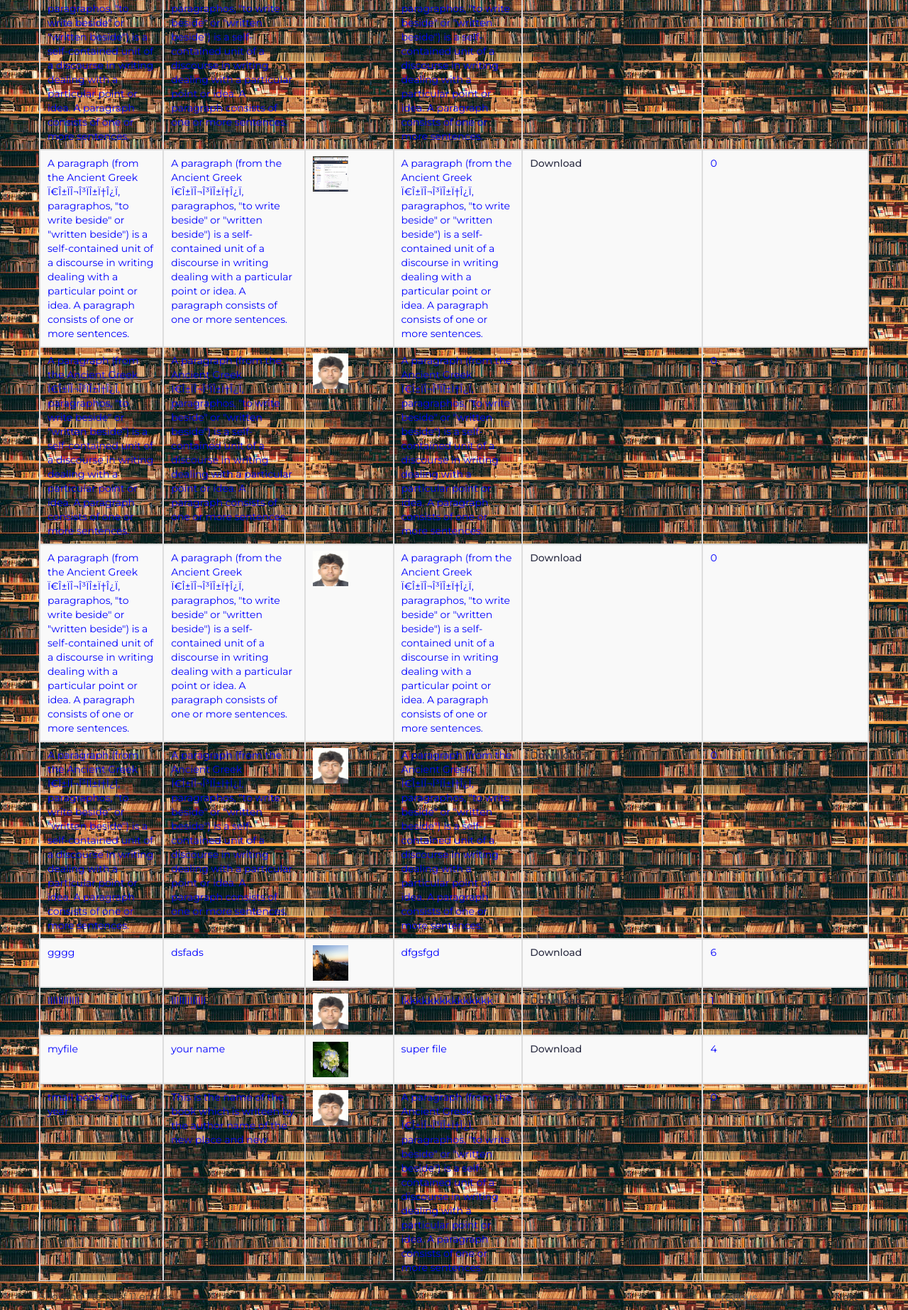
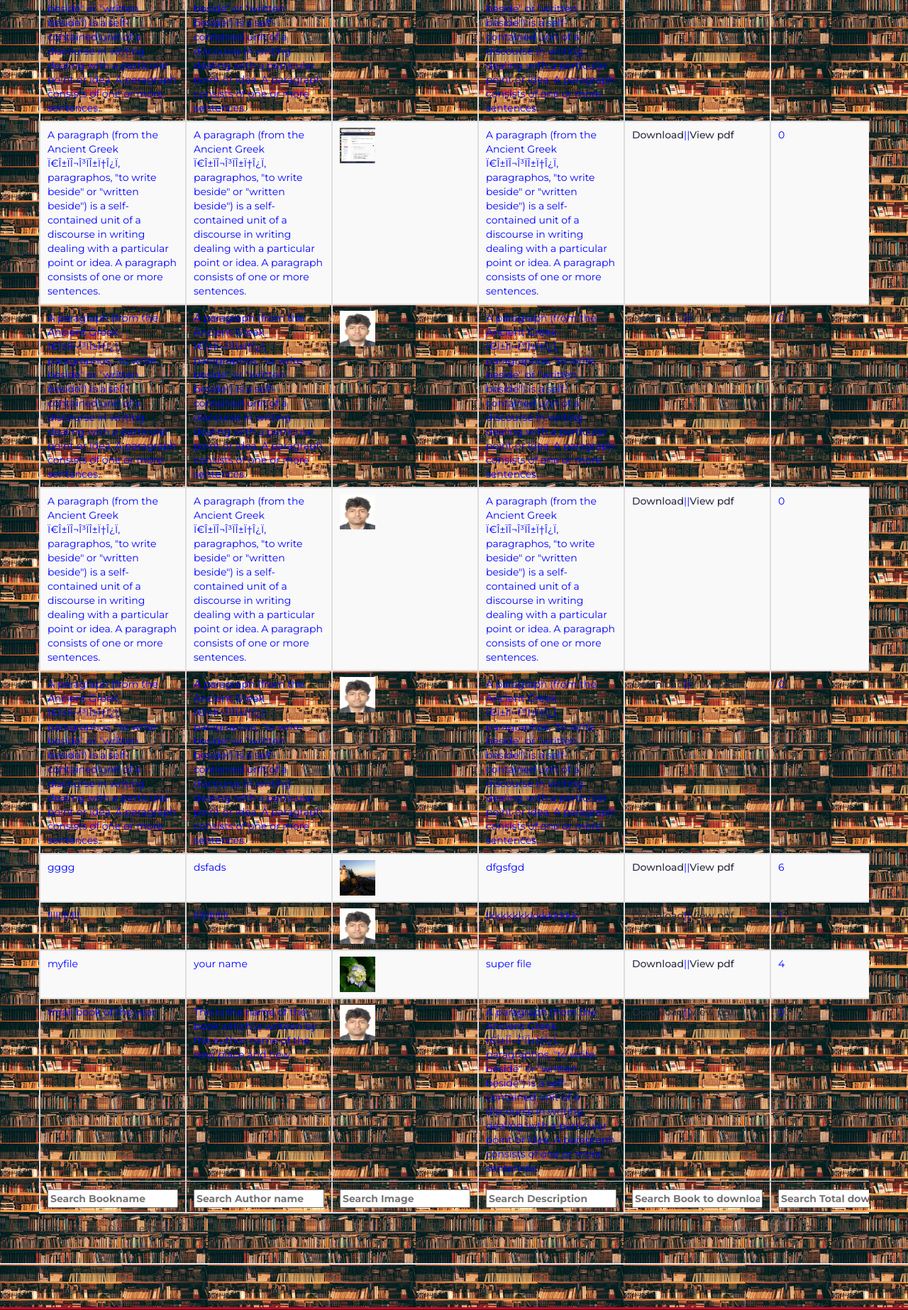
Before and after one commit to vinnarasuvinnu/Digital-Library-management, a PHP site: page /load.php in a window 1280 px wide. Shown: the part 528-2374 px from the top of the page at 71% size. Run offline with PHP 8.4, Linux system fonts and the light colour scheme; data comes from the database, SQL or seed files in the repository; both versions use the stored data as it was after the commit; some libraries are stand-ins or nearby versions.

Commit message:
final commit

```diff
--- a/load.php
+++ b/load.php
@@ -64,7 +64,43 @@ setTimeout(function(){ location.reload(); }, 3000);
     		// body...
     	}
       $(document).ready(function(){
+
+
+
+
+
+
+
+
+
             var table=$('#example').DataTable();
+
+
+
+ $('#example tfoot th').each( function () {
+        var title = $(this).text();
+        $(this).html( '<input type="text" placeholder="Search '+title+'" />' );
+    } );
+
+    // DataTable
+
+
+    // Apply the search
+    table.columns().every( function () {
+        var that = this;
+
+        $( 'input', this.footer() ).on( 'keyup change', function () {
+            if ( that.search() !== this.value ) {
+                that
+                    .search("^" + $(this).val() + "$", true, false, true)
+                    .draw();
+            }
+        } );
+    } );
+
+
+
+
 
 
           $.ajax({
@@ -87,7 +123,7 @@ setTimeout(function(){ location.reload(); }, 3000);
         '<td>'+value.aname+'</td>' +
     '<td><a href="admin/read.php?file='+value.bpath+'"><img src="admin/'+value.path+'" height="50" width="50"></a></td>' +
     '<td>'+value.des+'</td>' +
-    '<td id='+value.id+' onclick="call(this.id)"><a href="admin/down.php?file='+value.bpath+'&id='+value.id+'">Download</a></td>' +
+    '<td id='+value.id+' onclick="call(this.id)"><a href="admin/down.php?file='+value.bpath+'&id='+value.id+'">Download</a>||<a href="admin/read.php?file='+value.bpath+'">View pdf</a></td>' +
         '<td>'+value.download+'</td>' +
 
 
@@ -107,6 +143,23 @@ setTimeout(function(){ location.reload(); }, 3000);
 
         }
     })
+
+
+
+
+
+
+
+
+
+
+
+
+
+
+
+
+
       })
     </script>
 		<style type="text/css">
@@ -125,7 +178,7 @@ setTimeout(function(){ location.reload(); }, 3000);
       <a class="navbar-brand" href="index.php">Digital Library</a>
     </div>
     <ul class="nav navbar-nav" style="float: right;">
-      <li><a href="" style="color: white" class="btn btn-primary" >download page</a></li>
+      <li><a href="" style="color: black" class="btn btn-primary" >download page</a></li>
 
     </ul>
   </div>
@@ -153,12 +206,12 @@ setTimeout(function(){ location.reload(); }, 3000);
 						<!-- /store top filter -->
 
 						<!-- store products -->
-						<div class="row">
+						<div class="row table-responsive">
 							<!-- product -->
 
 
 
-  					<table cellpadding="0" cellspacing="0" border="0" class="table table-striped table-bordered" id="example" style="color: blue">
+  					<table  class="table table-striped table-bordered" id="example" style="color: blue" >
 						<thead>
 							<tr>
 								<th>Bookname</th>
@@ -170,9 +223,25 @@ setTimeout(function(){ location.reload(); }, 3000);
 
 							</tr>
 						</thead>
+
+
 						<tbody>
 
 							</tbody>
+
+							<tfoot>
+								<tr>
+								<th>Bookname</th>
+								<th>Author name</th>
+								<th>Image</th>
+                <th>Description</th>
+                <th>Book to download</th>
+                <th>Total downloads</th>
+
+							</tr>
+
+
+							</tfoot>
 					</table>
 
 
```
Also changed, not shown: admin/index.php (+41 -5 lines), digital.sql (+12 -3 lines), index.php (+24 -2 lines), admin/pictures/cool.jpeg (added).
